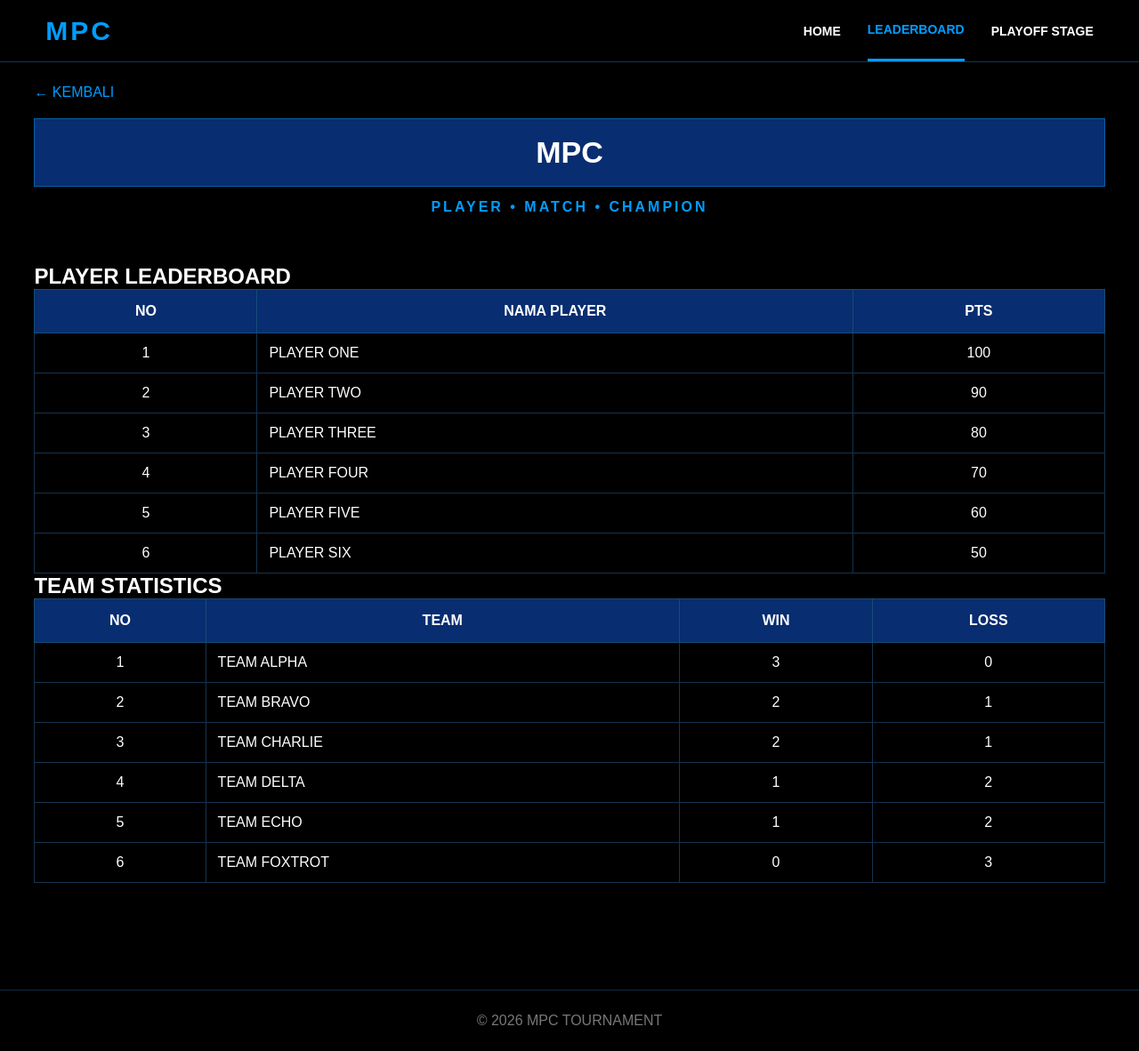
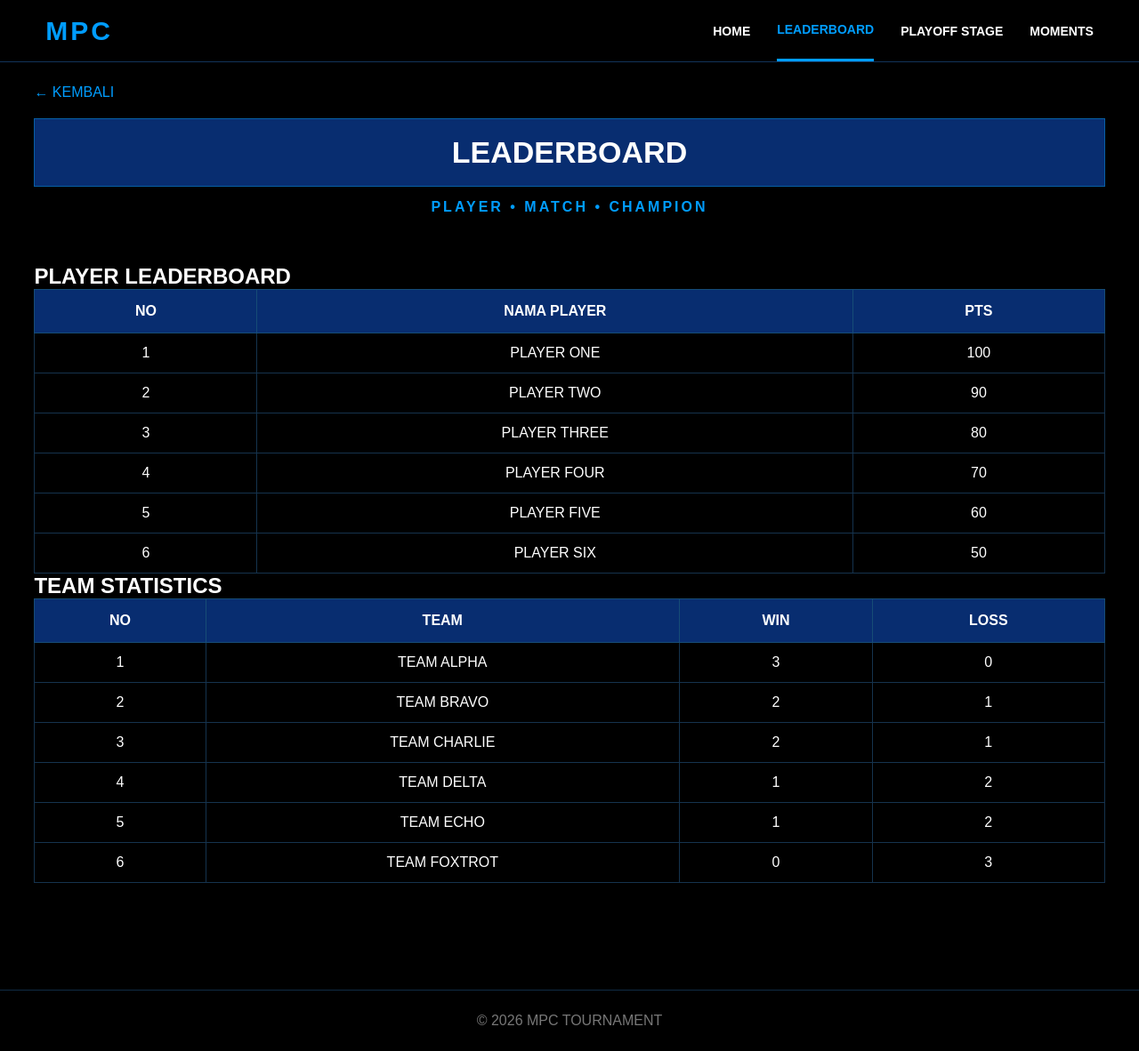
Before and after one commit to naqiuddin2303/MPC, a Flask app: page /leaderboard in a window 1280 px wide. Shown: the whole page at 89% size. Run offline with Flask 3, Linux system fonts and the light colour scheme.

Commit message:
Update leaderboard.html

```diff
--- a/templates/leaderboard.html
+++ b/templates/leaderboard.html
@@ -8,15 +8,20 @@
     <meta name="viewport"
           content="width=device-width, initial-scale=1.0">
 
-    <title>MPC Leaderboard</title>
+    <title>MPC - Leaderboard</title>
 
     <link rel="stylesheet"
           href="{{ url_for('static', filename='style.css') }}">
 
 </head>
 
+
 <body>
 
+
+<!-- ==========================================
+     NAVIGATION
+========================================== -->
 
 <nav>
 
@@ -32,11 +37,17 @@
 
         <a href="/leaderboard"
            class="active">
+
             LEADERBOARD
+
         </a>
 
         <a href="/playoff">
             PLAYOFF STAGE
+        </a>
+
+        <a href="/moments">
+            MOMENTS
         </a>
 
     </div>
@@ -44,18 +55,25 @@
 </nav>
 
 
+<!-- ==========================================
+     MAIN
+========================================== -->
+
 <main class="page-container">
 
 
-    <a href="/" class="back">
+    <a href="/"
+       class="back">
+
         ← KEMBALI
+
     </a>
 
 
     <header class="page-header">
 
         <h1>
-            MPC
+            LEADERBOARD
         </h1>
 
         <p>
@@ -65,9 +83,9 @@
     </header>
 
 
-    <!-- ==================================
-         PLAYER LEADERBOARD
-    =================================== -->
+    <!-- ======================================
+         PLAYER
+    ======================================= -->
 
     <section class="table-section">
 
@@ -111,7 +129,7 @@
                             {{ loop.index }}
                         </td>
 
-                        <td class="left">
+                        <td>
                             {{ player.name }}
                         </td>
 
@@ -132,9 +150,9 @@
     </section>
 
 
-    <!-- ==================================
-         TEAM STATISTICS
-    =================================== -->
+    <!-- ======================================
+         TEAM
+    ======================================= -->
 
     <section class="table-section">
 
@@ -182,7 +200,7 @@
                             {{ loop.index }}
                         </td>
 
-                        <td class="left">
+                        <td>
                             {{ team.name }}
                         </td>
 
```
